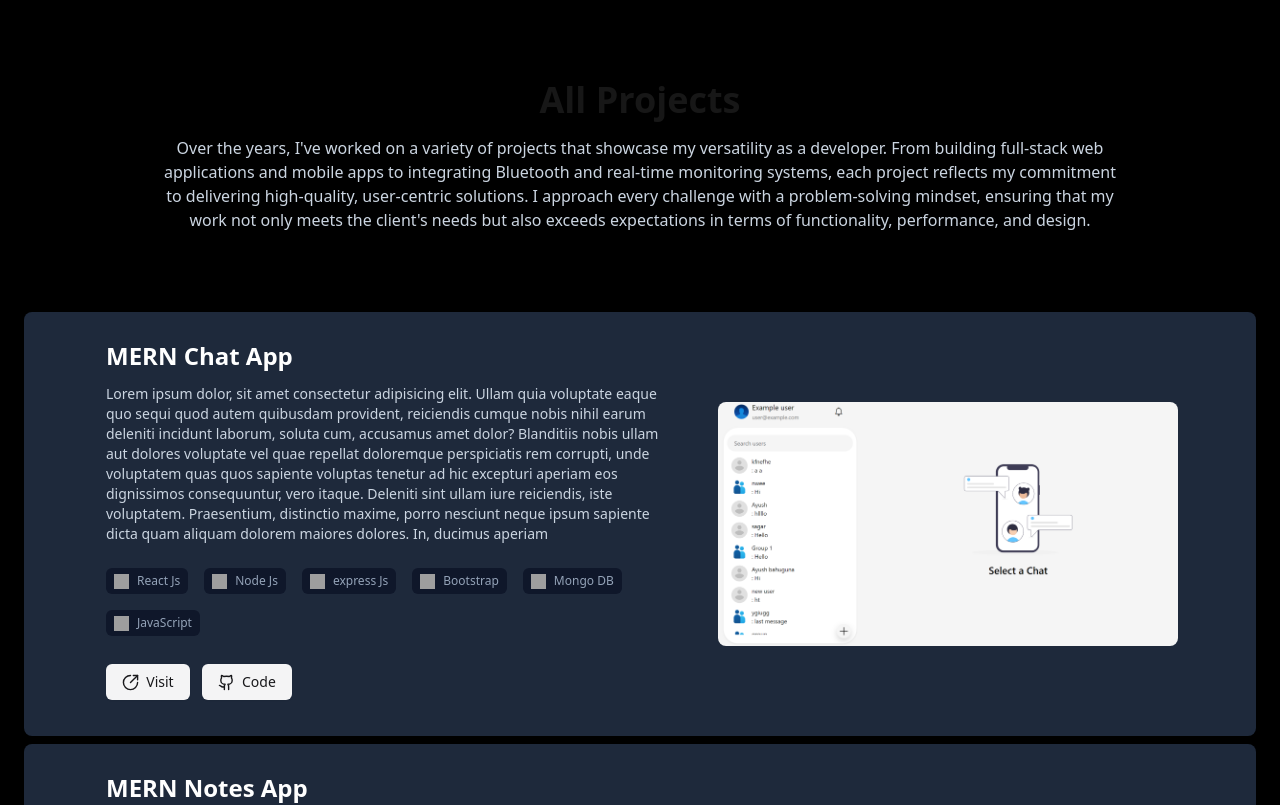
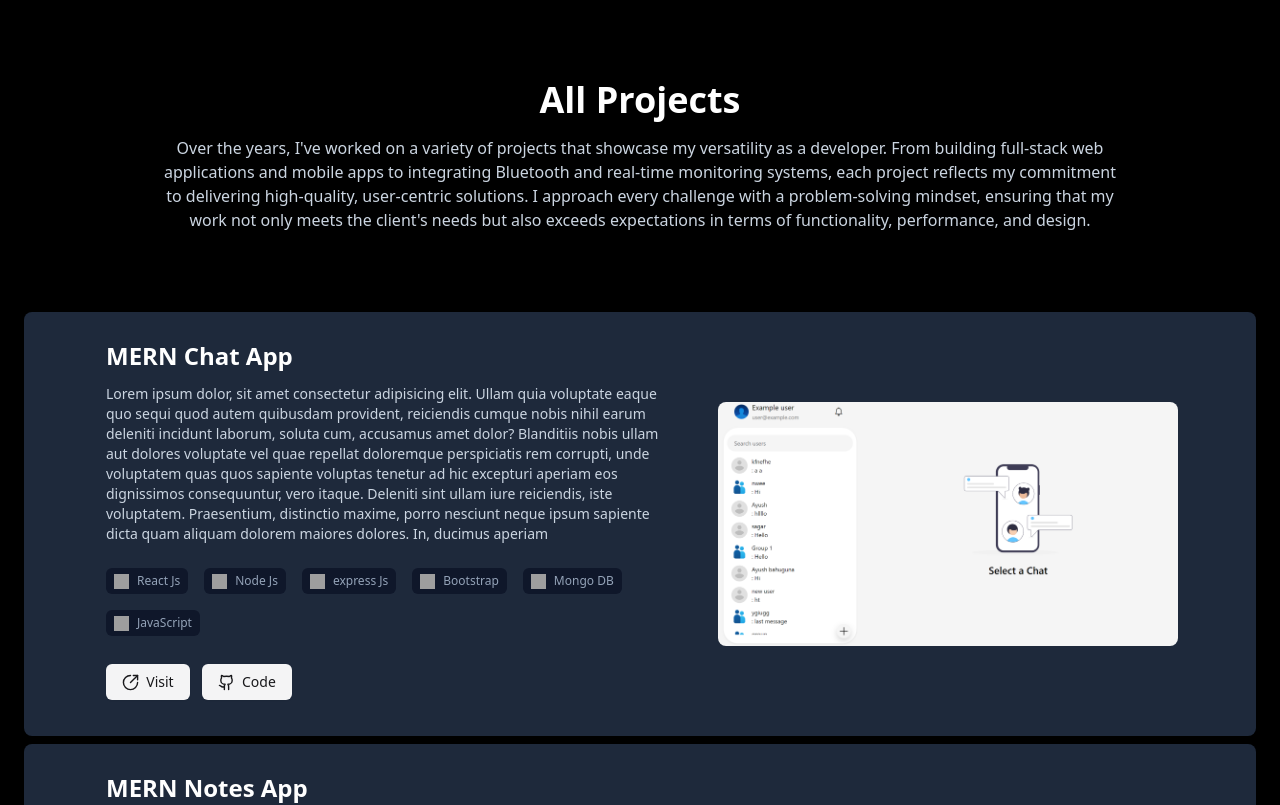
Before and after one commit to ayush735bahuguna/portfolio, a Next.js app: page /Projects in a window 1280 px wide. Shown: the top 805 px of the page. Built offline with nearby package versions, Linux system fonts and the light colour scheme; grey boxes are pictures that could not be loaded.

Commit message:
css color bux fix 1.03

```diff
--- a/app/Projects/page.tsx
+++ b/app/Projects/page.tsx
@@ -7,7 +7,9 @@
   return (
     <div className="bg-black">
       <div className="pt-20 pb-10">
-        <p className="text-4xl text-center font-bold">All Projects</p>
+        <p className="text-4xl text-center font-bold text-white">
+          All Projects
+        </p>
         <p className="text-center text-slate-300 p-4 mx-auto md:px-40 max-md:px-10">
           Over the years, I&apos;ve worked on a variety of projects that
           showcase my versatility as a developer. From building full-stack web
```
